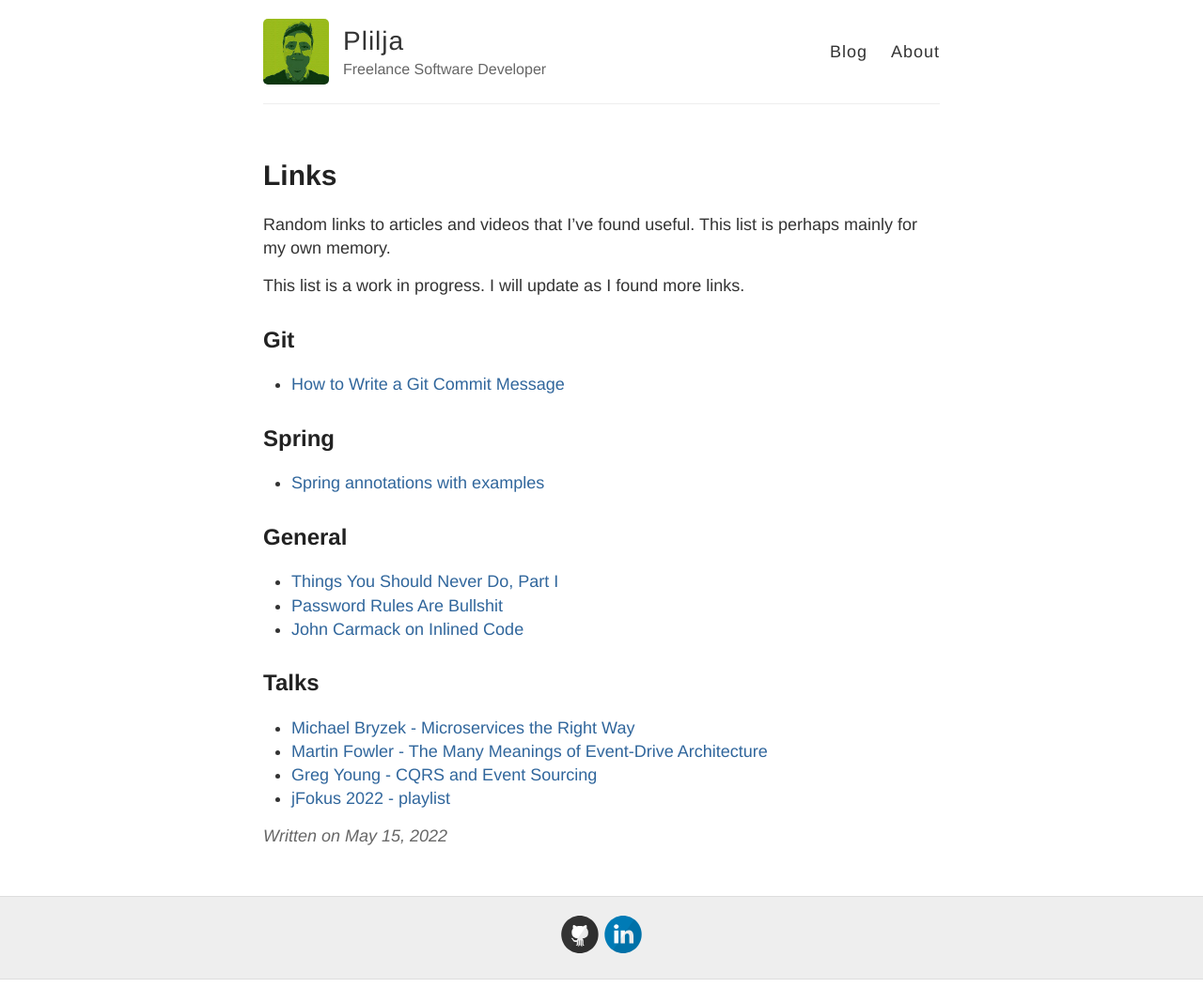
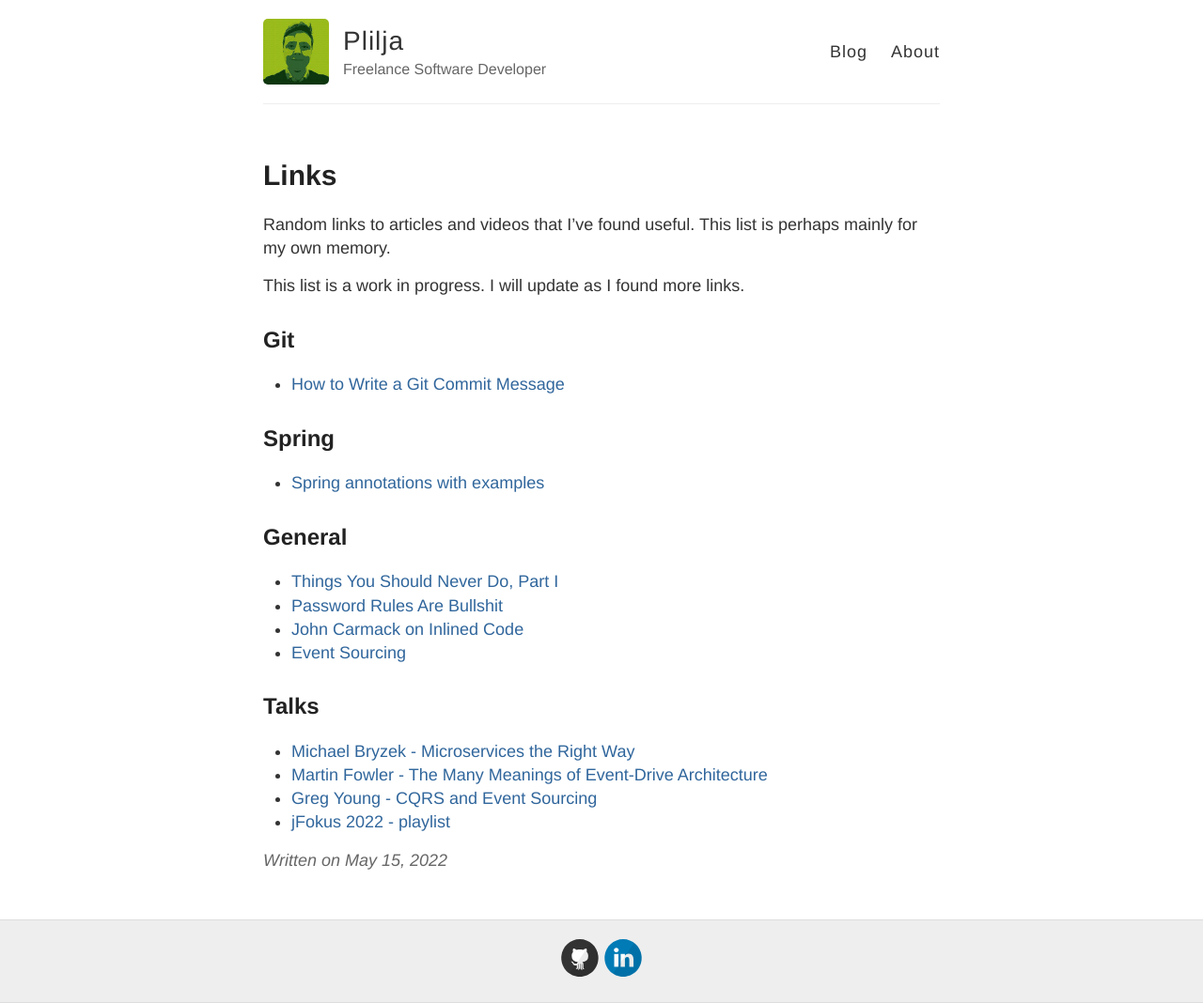
Before and after one commit to plilja/plilja.github.io, a Jekyll site: the page built from _posts/2022-05-15-links.md, in a window 1280 px wide. Shown: the whole page at 94% size. Built offline with Jekyll 4.4.1, drawn with Linux system fonts in a browser that asks for light colours; before the commit the page ends 1043 px from its top, so only the background shows below that.

Commit message:
Add link

```diff
--- a/_posts/2022-05-15-links.md
+++ b/_posts/2022-05-15-links.md
@@ -19,6 +19,7 @@ This list is a work in progress. I will update as I found more links.
 * [Things You Should Never Do, Part I](https://www.joelonsoftware.com/2000/04/06/things-you-should-never-do-part-i/)
 * [Password Rules Are Bullshit](https://blog.codinghorror.com/password-rules-are-bullshit/)
 * [John Carmack on Inlined Code](http://number-none.com/blow/blog/programming/2014/09/26/carmack-on-inlined-code.html)
+* [Event Sourcing](https://softwaremill.com/implementing-event-sourcing-using-a-relational-database)
 
 ## Talks
 * [Michael Bryzek - Microservices the Right Way](https://www.youtube.com/watch?v=j6ow-UemzBc)
```
